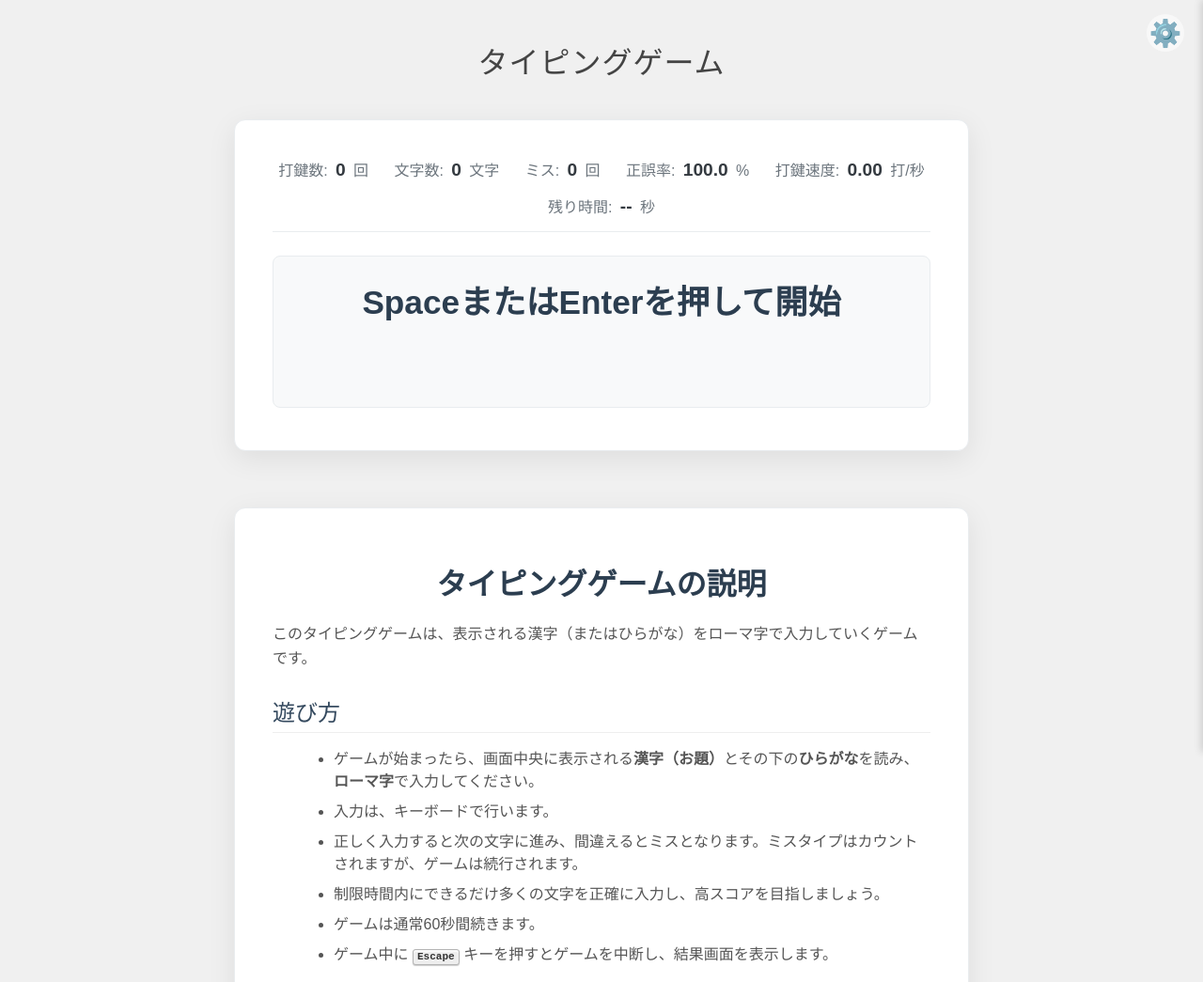
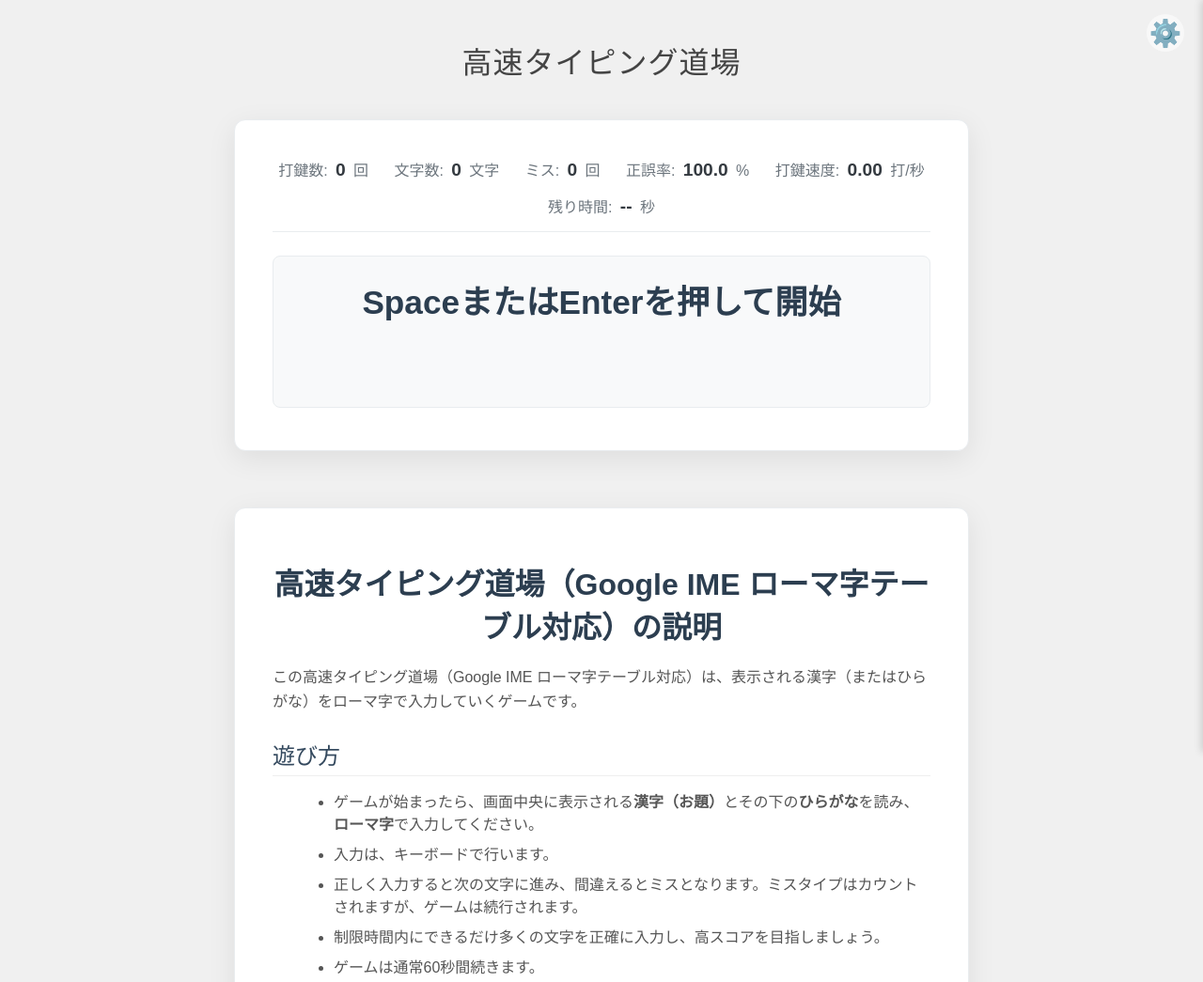
Before and after one commit to kr-prgrm/custom-typing-game, a plain HTML site: page index.html in a window 1280 px wide. Shown: the top 1045 px of the page at 94% size. Drawn offline with Linux system fonts and the light colour scheme.

Commit message:
Update index.html

```diff
--- a/index.html
+++ b/index.html
@@ -3,13 +3,13 @@
 <head>
     <meta charset="UTF-8">
     <meta name="viewport" content="width=device-width, initial-scale=1.0">
-    <title>タイピングゲーム</title>
+    <title>高速タイピング道場 - Google IME ローマ字テーブル対応</title>
     <link rel="stylesheet" href="style.css">
 </head>
 <body>
 
     <header>
-        <h1>タイピングゲーム</h1>
+        <h1>高速タイピング道場</h1>
         <button id="settings-button" class="control-button">⚙️</button>
     </header>
 
@@ -114,8 +114,8 @@
     </div>
 
     <div id="explanation-section" class="game-container" style="margin-top: 50px;">
-        <h2>タイピングゲームの説明</h2>
-        <p>このタイピングゲームは、表示される漢字（またはひらがな）をローマ字で入力していくゲームです。</p>
+        <h2>高速タイピング道場（Google IME ローマ字テーブル対応）の説明</h2>
+        <p>この高速タイピング道場（Google IME ローマ字テーブル対応）は、表示される漢字（またはひらがな）をローマ字で入力していくゲームです。</p>
 
         <h3>遊び方</h3>
         <ul>
```
